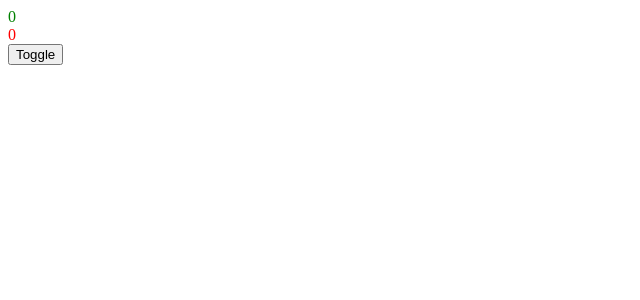
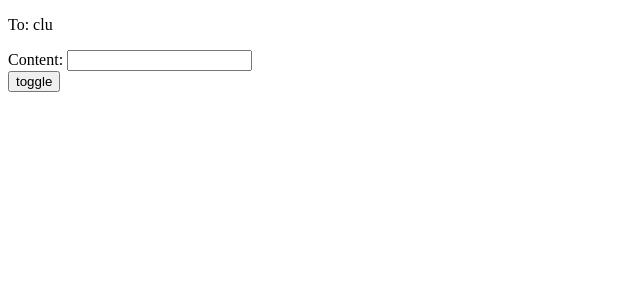
Before and after one commit to Shaobangzhu/react-learn, a React (Create React App) app: page / in a window 1280 px wide. Shown: the top 300 px of the page, without its empty margins (0-640 px from the left). Built offline with nearby package versions, Linux system fonts and the light colour scheme.

Commit message:
when receiver change, the input get reset. method1: when the change happen, change the component, original one got destroyed

```diff
--- a/src/App.jsx
+++ b/src/App.jsx
@@ -1,14 +1,15 @@
 import { useState } from 'react';
-import Counter from './Counter';
+import Email from './Email';
 
 function App() {
-  const [ useColor, setUseColor ] = useState(true);
+  const [to, setTo] = useState('clu');
 
   return (
     <div>
-      <Counter />
-      {useColor ? <Counter useColor={useColor}/>: <Counter />}
-      <button onClick={() => setUseColor(!useColor)}>Toggle</button>
+      {
+        (to === 'clu') ? <Email to={to} /> : <div><Email to={to} /></div>
+      }
+      <button onClick={()=>{setTo('extron')}}>toggle</button>
     </div>
   );
 }
--- a/src/Counter.jsx
+++ /dev/null
@@ -1,16 +0,0 @@
-import { useState } from 'react';
-
-// 组件在页面上被销毁, 状态会被清空
-// 组件所处的UI节点位置发生变化时,组件会被销毁
-
-function Counter({useColor}) {
-  const [count, setCount] = useState(0);
-
-  return (
-    <div style={{color: useColor ? 'red' : 'green'}} onClick={() => setCount(count + 1)}>
-        {count}
-    </div>
-  );
-}
-
-export default Counter;
--- /dev/null
+++ b/src/Email.jsx
@@ -0,0 +1,11 @@
+function Email({to}) {
+
+  return (
+    <div>
+        <p>To: {to}</p>
+        <div>Content: <input /></div>
+    </div>
+  );
+}
+
+export default Email;
```
